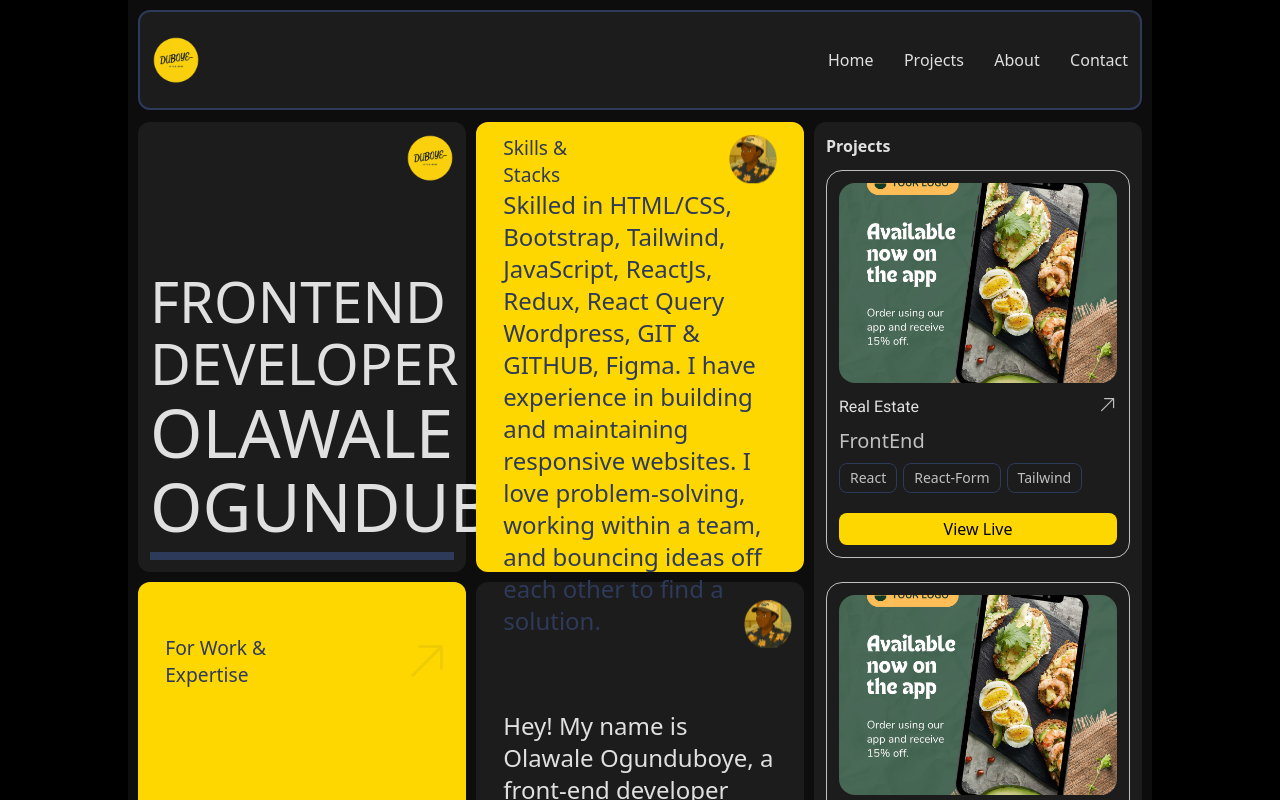
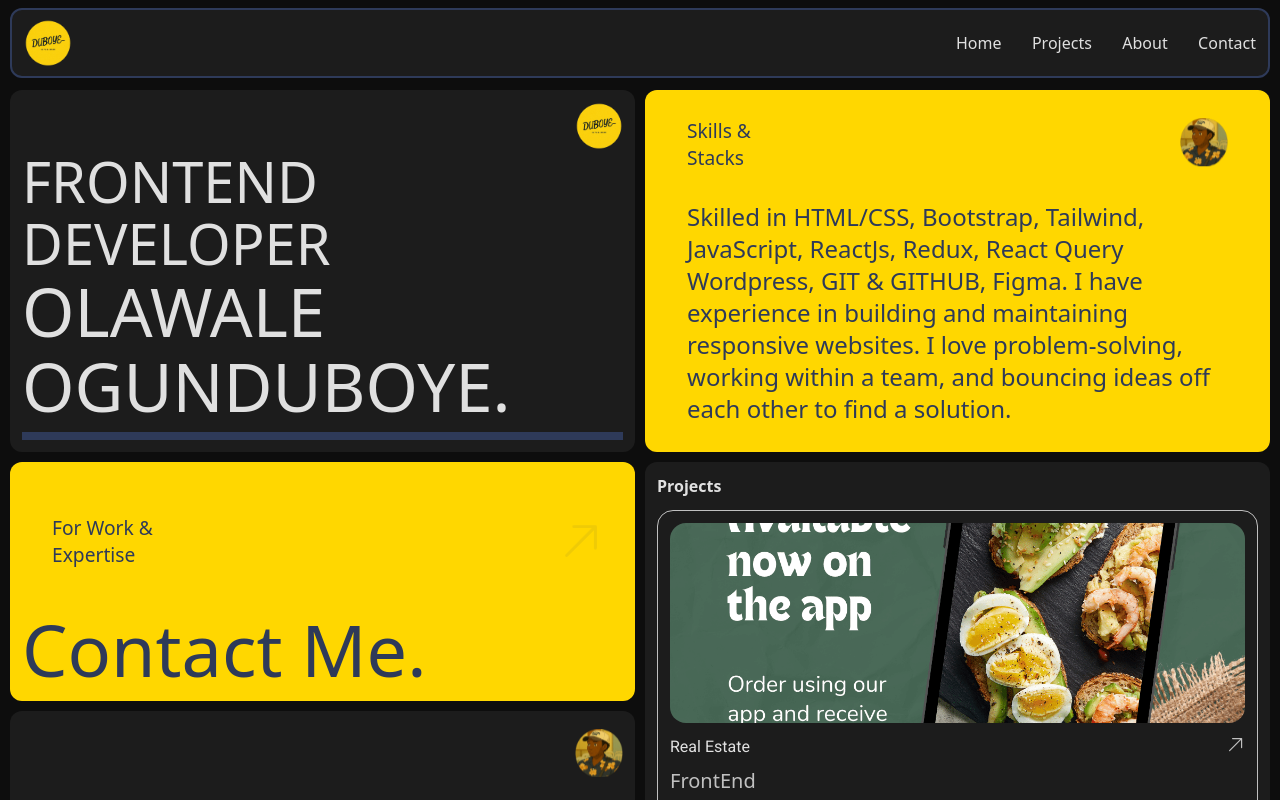
Before and after one commit to dub-ing/portfolio, a React (Vite) app: page / in a window 1280 px wide. Built offline with nearby package versions, Linux system fonts and the light colour scheme.

Commit message:
added new component copyright,  tab-screen responsiveness

```diff
--- a/src/components/About.jsx
+++ b/src/components/About.jsx
@@ -7,7 +7,7 @@ function About() {
       <div class="flex justify-end mt-2 animate-bounce">
         <Image src="profile-pic2.png" width='w-12' alt="busines logo" />
       </div>
-      <div class="mt-15 md:w-[90%] m-auto ">
+      <div class="mt-12 md:w-[90%] m-auto">
         <p class="text-[#E0E0E0] md:text-2xl">
           Hey! My name is Olawale Ogunduboye, a front-end developer that is
           highly motivated and imaginative by finding inspirations in everyday
--- /dev/null
+++ b/src/components/Copyright.jsx
@@ -0,0 +1,9 @@
+function Copyright() {
+  return (
+    <div class='w-full sm:col-span-2 text-center'>
+      <p class="text-[#E0E0E0] md:text-2xl">Copyright ©2025 ogunduboye</p>
+    </div>
+  );
+}
+
+export default Copyright;
--- a/src/components/Layout.jsx
+++ b/src/components/Layout.jsx
@@ -1,6 +1,7 @@
 import Modal from "../ui/Modal";
 import About from "./About";
 import Contact from "./Contact";
+import Copyright from "./Copyright";
 import Navbar from "./Navbar";
 import Projects from "./Projects";
 import Skills from "./Skills";
@@ -9,15 +10,16 @@ import Title from "./Title";
 
 function Layout() {
   return (
-    <div class="w-[80%] mx-auto bg-[#0D0D0D] grid p-2.5 md:grid-rows-[100px_minmax(300px,_1fr)] sm:h-screen max-[770px]:w-[100%] overflow-scroll md:overflow-hidden">
+    <div class="w-[100%] mx-auto bg-[#0D0D0D] grid p-2.5 sm:grid-rows-[70px_minmax(300px,_1fr)] overflow-scroll sm:h-screen sm:py-2 md:overflow-hidden">
       <Navbar />
-      <div class="my-3 grid gap-2.5 md:grid-cols-3 md:grid-rows-[450px_400px_50px]">
+      <div class="my-3 grid gap-2.5 sm:grid-cols-2 sm:grid-rows-[1fr_1fr_1fr_30px]">
         <Title />
         <About />
         <Skills />
         <Projects />
         <Contact />
         <Socials />
+        <Copyright />
       </div>
     </div>
   );
--- a/src/components/Projects.jsx
+++ b/src/components/Projects.jsx
@@ -3,7 +3,7 @@ import Project from "./Project";
 
 function Projects() {
   return (
-    <div class="bg-[#1C1C1C] rounded-xl py-3 px-3 row-span-2 flex flex-col justify-between md:col-start-3 md:row-start-1 md:overflow-y-auto">
+    <div class="bg-[#1C1C1C] rounded-xl py-3 px-3 row-span-2 flex flex-col justify-between sm:col-start-2 sm:row-start-2 sm:overflow-y-auto">
       <h1 class="text-[#E0E0E0] font-bold">Projects</h1>
       {data.map((project) => (
         <Project projectData={project} key={project.id} />
--- a/src/components/Skills.jsx
+++ b/src/components/Skills.jsx
@@ -3,7 +3,7 @@ import Image from "./Image";
 
 function Skills() {
   return (
-    <div class="bg-bat-signal rounded-xl py-3 px-3 flex flex-col justify-between md:col-start-2 md:row-start-1">
+    <div class="bg-bat-signal rounded-xl py-3 px-3 flex flex-col justify-between sm:col-start-2 sm:row-start-1">
       <div class="flex justify-between items-center
        md:w-[90%] md:m-auto">
         <span class="text-[#2e3a59] text-sm md:text-[1.2rem]">
--- a/src/components/Socials.jsx
+++ b/src/components/Socials.jsx
@@ -5,7 +5,7 @@ import { HiMail } from "react-icons/hi";
 
 function Socials() {
     return (
-      <ul class="card justify-evenly text-[#C0C0C0] py-2 md:col-start-1 md:col-span-3 md:border-0 bg-[#0d0d0d]">
+      <ul class="card justify-evenly text-[#C0C0C0] py-2 sm:hidden md:col-start-1 md:col-span-3 md:border-0 bg-[#0d0d0d]">
         <a href="" class="flex items-center space-x-1.5">
           <span>
             <FaGithub />
--- a/src/components/Title.jsx
+++ b/src/components/Title.jsx
@@ -2,7 +2,7 @@ import Image from "./Image";
 
 function Title() {
     return (
-      <div class="bg-[#1C1C1C] rounded-xl py-3 px-3 box-border h-[500px] flex flex-col justify-between md:h-auto">
+      <div class="bg-[#1C1C1C] rounded-xl py-3 px-3 box-border max-sm:h-[500px] h-auto flex flex-col justify-between md:h-auto">
         <div class="flex justify-end">
           <Image src="logo-pic.png" alt="picture of dev" width="w-12" />
         </div>
```
